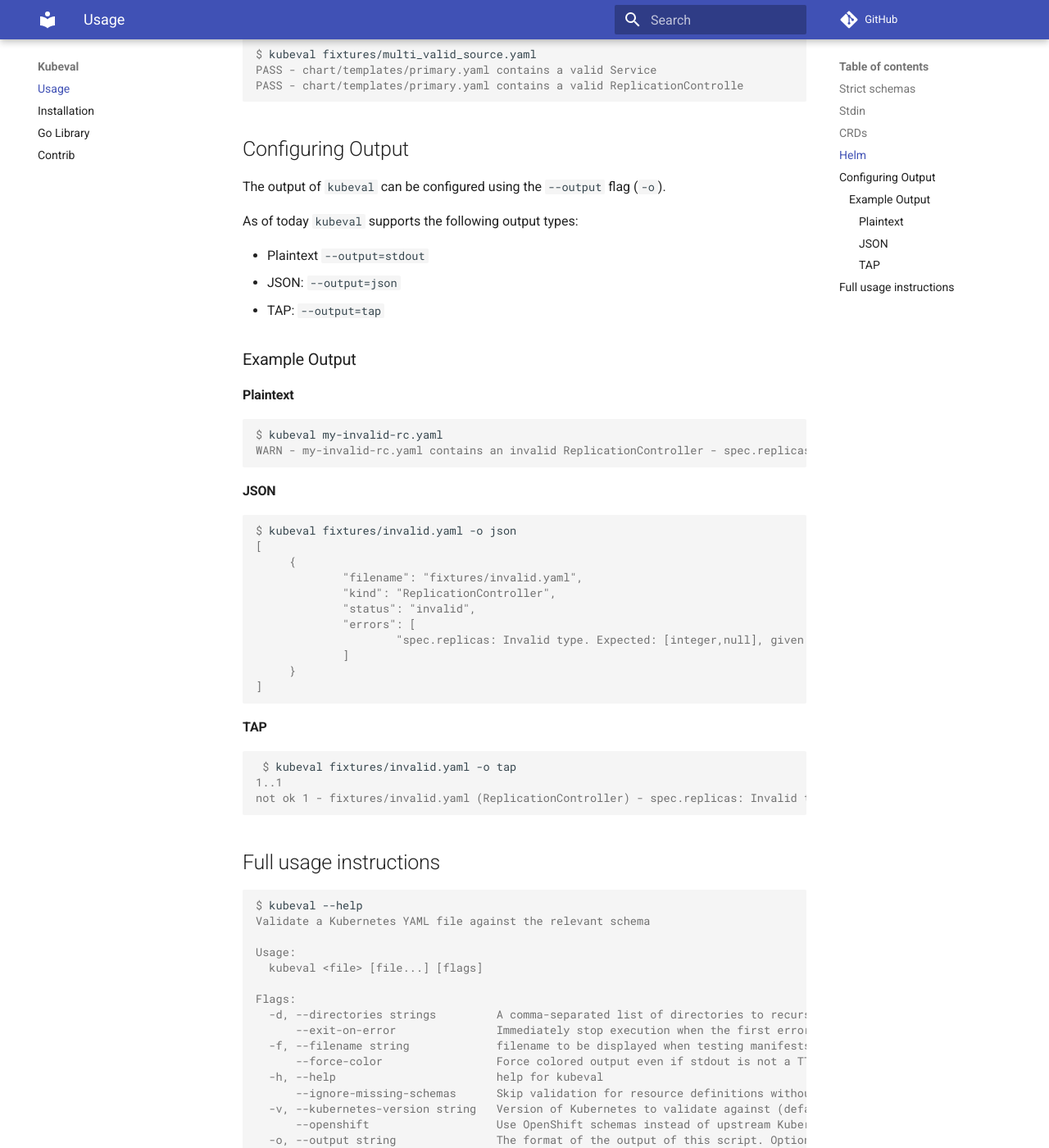
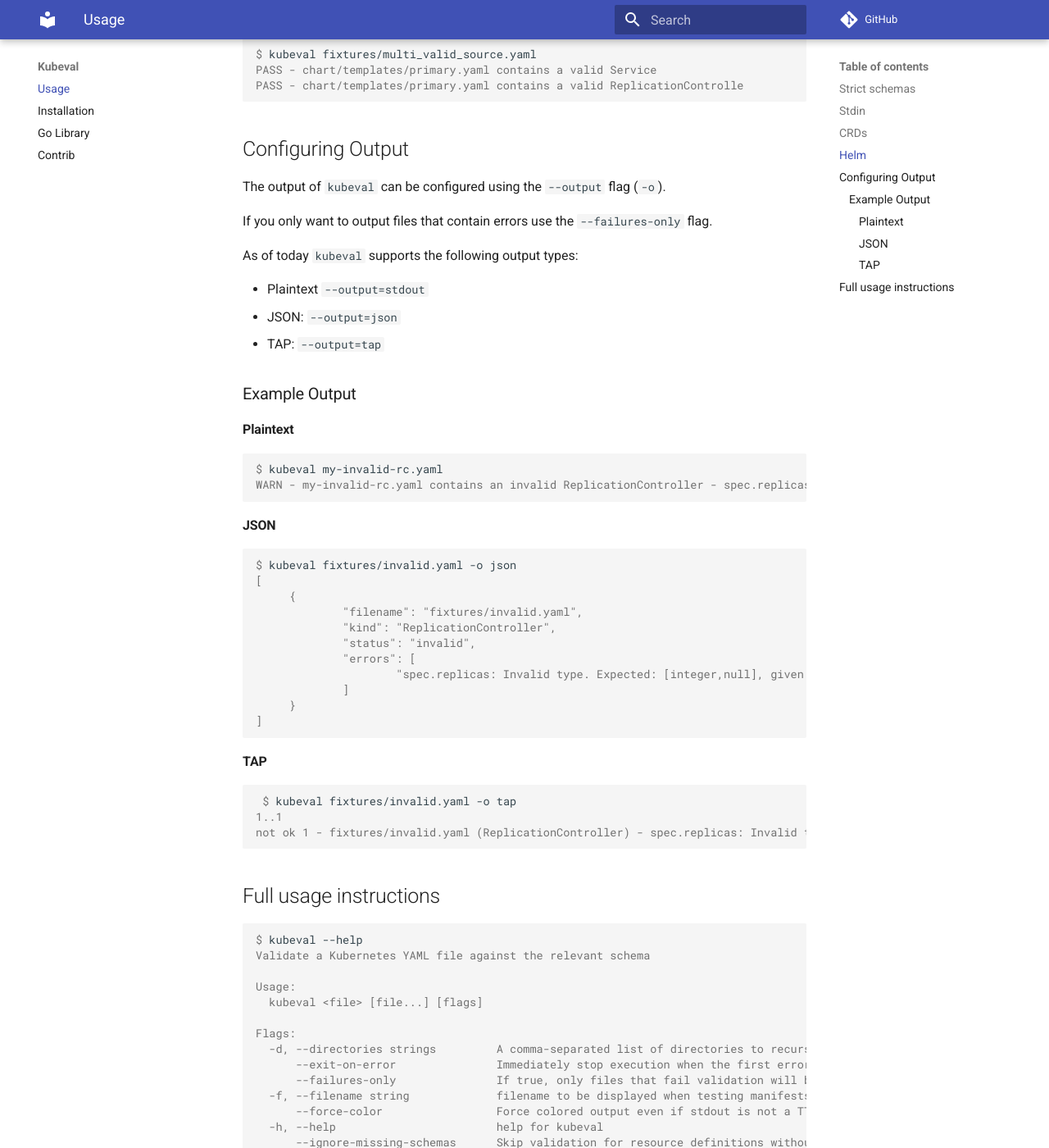
Before and after one commit to instrumenta/kubeval, an MkDocs documentation site: the page built from docs/index.md, in a window 1280 px wide and 1400 px high, scrolled down 1859 px. Shown: the whole window at 82% size. Built offline with MkDocs 1.6.1 and Material for MkDocs 9.7.7, drawn with Linux system fonts in a browser that asks for light colours; comment, search, counter and statistics services are not loaded.

Commit message:
update docs

```diff
--- a/docs/index.md
+++ b/docs/index.md
@@ -96,6 +96,8 @@ PASS - chart/templates/primary.yaml contains a valid ReplicationControlle
 
 The output of `kubeval` can be configured using the `--output` flag (`-o`).
 
+If you only want to output files that contain errors use the `--failures-only` flag.
+
 As of today `kubeval` supports the following output types:
 
 - Plaintext `--output=stdout`
@@ -147,6 +149,7 @@ Usage:
 Flags:
   -d, --directories strings         A comma-separated list of directories to recursively search for YAML documents
       --exit-on-error               Immediately stop execution when the first error is encountered
+      --failures-only               If true, only files that fail validation will be included in the output.
   -f, --filename string             filename to be displayed when testing manifests read from stdin (default "stdin")
       --force-color                 Force colored output even if stdout is not a TTY
   -h, --help                        help for kubeval
```
